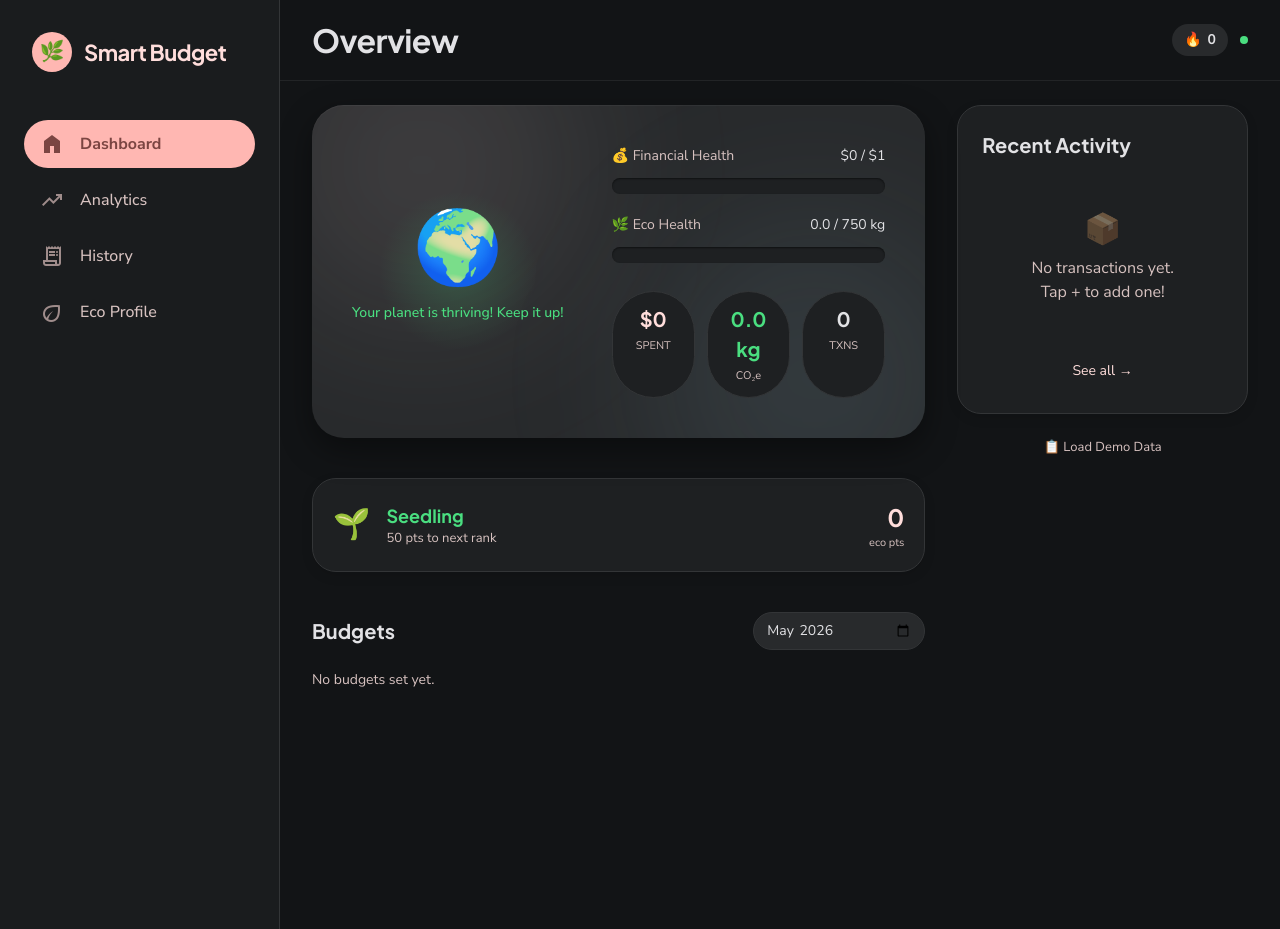
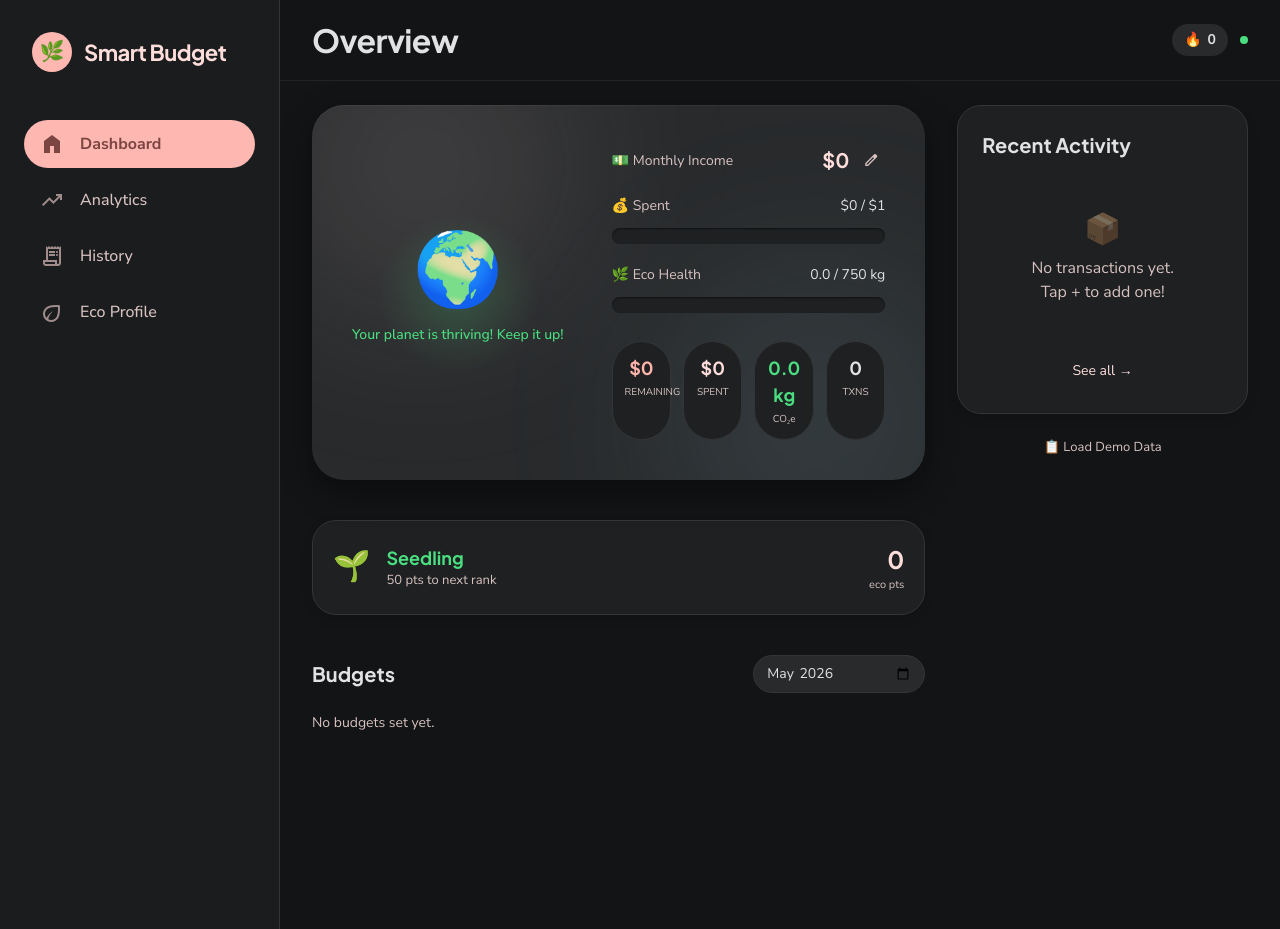
Before and after one commit to enzo9355/smart-budget-tester, a Flask app: page / in a window 1280 px wide. Shown: the top 929 px of the page. Run offline with Flask 3, Linux system fonts and the light colour scheme; data that the repository does not hold is empty; some libraries are stand-ins or nearby versions.

Commit message:
update: add monthly income setting with edit UI
- Add Setting model for key-value storage
- Add GET/POST /api/settings/income endpoints
- Add income display with edit button on dashboard summary card
- Financial health bar now uses income as denominator
- Add "Remaining" stat card (income - spent)
- Seed data includes default $12,000 monthly income

Co-Authored-By: Claude Opus 4.6 <noreply@anthropic.com>

```diff
--- a/app.py
+++ b/app.py
@@ -161,6 +161,13 @@ class MonthlySummary(db.Model):
         }
 
 
+class Setting(db.Model):
+    __tablename__ = "settings"
+    id    = db.Column(db.Integer, primary_key=True)
+    key   = db.Column(db.String(50), unique=True, nullable=False)
+    value = db.Column(db.String(200), nullable=False)
+
+
 # ── Helpers ──────────────────────────────────────────────────────────────────
 
 def month_range(month_str):
@@ -187,6 +194,28 @@ def status():
 def get_categories():
     """Return all categories with their carbon info for the frontend."""
     return jsonify(CARBON_CATEGORIES)
+
+
+# ── Monthly Income Setting ───────────────────────────────────────────────────
+
+@app.route("/api/settings/income", methods=["GET"])
+def get_income():
+    s = Setting.query.filter_by(key="monthly_income").first()
+    return jsonify({"monthly_income": float(s.value) if s else 0})
+
+
+@app.route("/api/settings/income", methods=["POST"])
+def set_income():
+    data = request.json or {}
+    amount = float(data.get("monthly_income", 0))
+    s = Setting.query.filter_by(key="monthly_income").first()
+    if s:
+        s.value = str(amount)
+    else:
+        s = Setting(key="monthly_income", value=str(amount))
+        db.session.add(s)
+    db.session.commit()
+    return jsonify({"monthly_income": float(s.value)})
 
 
 # ── Expenses ─────────────────────────────────────────────────────────────────
@@ -584,6 +613,7 @@ def seed():
     Expense.query.delete()
     Budget.query.delete()
     MonthlySummary.query.delete()
+    Setting.query.delete()
     db.session.commit()
 
     rows = [
@@ -626,6 +656,9 @@ def seed():
     ]
     for cat, lim in budgets:
         db.session.add(Budget(category=cat, monthly_limit=lim))
+
+    # Default monthly income
+    db.session.add(Setting(key="monthly_income", value="12000"))
 
     db.session.commit()
     return jsonify({"message": "Seed data loaded", "expenses": len(rows)})
--- a/templates/index.html
+++ b/templates/index.html
@@ -138,10 +138,26 @@ fontSize:{"body-md":["16px",{lineHeight:"24px",fontWeight:"400"}],"headline-lg-m
 
       <!-- Stats Bars -->
       <div class="flex flex-col gap-5 flex-1 w-full">
-        <!-- Financial Health -->
+        <!-- Monthly Income Setting -->
+        <div class="flex items-center justify-between">
+          <span class="font-label-lg text-[14px] text-on-surface-variant">💵 Monthly Income</span>
+          <div class="flex items-center gap-2">
+            <span class="font-headline-md text-[20px] text-primary" id="income-display">$0</span>
+            <button onclick="toggleIncomeEdit()" class="w-7 h-7 rounded-full flex items-center justify-center hover:bg-surface-variant transition-colors" title="Edit income">
+              <span class="material-symbols-outlined text-[16px] text-on-surface-variant">edit</span>
+            </button>
+          </div>
+        </div>
+        <!-- Income Edit (hidden by default) -->
+        <div id="income-editor" class="hidden flex items-center gap-2 -mt-2">
+          <input type="number" id="income-input" placeholder="Monthly income" min="0" step="100" class="flex-1 bg-surface-container-lowest border border-surface-variant rounded-xl px-3 py-2 text-sm text-on-surface focus:border-primary focus:outline-none">
+          <button onclick="saveIncome()" class="bg-primary text-on-primary font-bold px-4 py-2 rounded-xl text-sm hover:scale-[1.02] active:scale-95 transition-all">Save</button>
+          <button onclick="toggleIncomeEdit()" class="text-on-surface-variant hover:text-on-surface px-2 py-2 rounded-xl text-sm transition-colors">Cancel</button>
+        </div>
+        <!-- Income bar (Spent vs Income) -->
         <div class="flex flex-col gap-2">
           <div class="flex justify-between items-end mb-1">
-            <span class="font-label-lg text-[14px] text-on-surface-variant">💰 Financial Health</span>
+            <span class="font-label-lg text-[14px] text-on-surface-variant">💰 Spent</span>
             <span class="font-body-md text-[14px] text-on-surface" id="fin-label">$0 / $0</span>
           </div>
           <div class="h-4 w-full bg-surface-container rounded-full overflow-hidden shadow-[inset_0_1px_2px_rgba(0,0,0,0.5)] relative">
@@ -159,18 +175,22 @@ fontSize:{"body-md":["16px",{lineHeight:"24px",fontWeight:"400"}],"headline-lg-m
           </div>
         </div>
         <!-- Quick Stats -->
-        <div class="grid grid-cols-3 gap-3 mt-2">
+        <div class="grid grid-cols-4 gap-3 mt-2">
           <div class="bg-surface-container rounded-xl p-3 text-center border border-surface-variant">
-            <div class="font-headline-md text-[20px] text-primary" id="s-total">$0</div>
-            <div class="font-label-lg text-[11px] text-on-surface-variant mt-1">SPENT</div>
+            <div class="font-headline-md text-[18px] text-tertiary" id="s-remaining">$0</div>
+            <div class="font-label-lg text-[10px] text-on-surface-variant mt-1">REMAINING</div>
           </div>
           <div class="bg-surface-container rounded-xl p-3 text-center border border-surface-variant">
-            <div class="font-headline-md text-[20px] text-eco" id="s-carbon">0 kg</div>
-            <div class="font-label-lg text-[11px] text-on-surface-variant mt-1">CO₂e</div>
+            <div class="font-headline-md text-[18px] text-primary" id="s-total">$0</div>
+            <div class="font-label-lg text-[10px] text-on-surface-variant mt-1">SPENT</div>
           </div>
           <div class="bg-surface-container rounded-xl p-3 text-center border border-surface-variant">
-            <div class="font-headline-md text-[20px] text-on-surface" id="s-count">0</div>
-            <div class="font-label-lg text-[11px] text-on-surface-variant mt-1">TXNS</div>
+            <div class="font-headline-md text-[18px] text-eco" id="s-carbon">0 kg</div>
+            <div class="font-label-lg text-[10px] text-on-surface-variant mt-1">CO₂e</div>
+          </div>
+          <div class="bg-surface-container rounded-xl p-3 text-center border border-surface-variant">
+            <div class="font-headline-md text-[18px] text-on-surface" id="s-count">0</div>
+            <div class="font-label-lg text-[10px] text-on-surface-variant mt-1">TXNS</div>
           </div>
         </div>
       </div>
@@ -471,8 +491,14 @@ function goScreen(name){
 async function loadDashboard(){
   const month=document.getElementById('dash-month').value||CUR_MONTH;
   try{
-    const[stats,eco,carbon]=await Promise.all([api(`/api/stats/monthly?month=${month}`),api(`/api/carbon/eco-score?month=${month}`),api(`/api/carbon/summary?month=${month}`)]);
+    const[stats,eco,carbon,incomeData]=await Promise.all([api(`/api/stats/monthly?month=${month}`),api(`/api/carbon/eco-score?month=${month}`),api(`/api/carbon/summary?month=${month}`),api('/api/settings/income')]);
+    const income=incomeData.monthly_income||0;
+    const remaining=Math.max(0,income-stats.total);
+    document.getElementById('income-display').textContent='$'+fmt(income);
+    document.getElementById('income-input').value=income||'';
     document.getElementById('s-total').textContent='$'+fmt(stats.total);
+    document.getElementById('s-remaining').textContent='$'+fmt(remaining);
+    document.getElementById('s-remaining').style.color=remaining>0?'#dceac5':'#ffb4ab';
     document.getElementById('s-carbon').textContent=carbon.total_month.toFixed(1)+' kg';
     document.getElementById('s-count').textContent=stats.count;
     document.getElementById('streak-num').textContent=eco.streak;
@@ -483,14 +509,14 @@ async function loadDashboard(){
     document.getElementById('rank-sub').textContent=eco.next_rank_at?`${eco.next_rank_at-eco.eco_score} pts to next rank`:'Max rank achieved!';
     // Carbon stat color
     const cc=eco.monthly_carbon<300?'text-eco':eco.monthly_carbon<600?'text-[#fbbf24]':eco.monthly_carbon<900?'text-carbon':'text-error';
-    document.getElementById('s-carbon').className='font-headline-md text-[20px] '+cc;
-    // Financial bar
+    document.getElementById('s-carbon').className='font-headline-md text-[18px] '+cc;
+    // Financial bar — use income as denominator, fallback to budget total
     const budgets=await api(`/api/budgets?month=${month}`);
-    const totalBudget=budgets.reduce((s,b)=>s+b.monthly_limit,0)||1;
-    const finPct=Math.min(100,stats.total/totalBudget*100);
+    const finTotal=income>0?income:(budgets.reduce((s,b)=>s+b.monthly_limit,0)||1);
+    const finPct=Math.min(100,stats.total/finTotal*100);
     document.getElementById('fin-fill').style.width=finPct+'%';
     document.getElementById('fin-fill').style.background=finPct<70?'#c0ceab':finPct<90?'#e8d284':'#ffb4ab';
-    document.getElementById('fin-label').textContent=`$${fmt(stats.total)} / $${fmt(totalBudget)}`;
+    document.getElementById('fin-label').textContent=`$${fmt(stats.total)} / $${fmt(finTotal)}`;
     // Eco bar
     const ecoPct=Math.min(100,eco.monthly_carbon/eco.taiwan_avg*100);
     document.getElementById('eco-fill').style.width=ecoPct+'%';
@@ -710,6 +736,23 @@ async function saveTransaction(){
 }
 function resetAddForm(){document.getElementById('nlp-text').value='';document.getElementById('add-amount').value='';document.getElementById('add-note').value='';document.getElementById('add-date').value=TODAY;selectedCat='Restaurant';selectedEmotion='neutral';buildCatGrid();document.querySelectorAll('.mood-chip').forEach(b=>{const n=b.dataset.em==='neutral';b.className='mood-chip px-4 py-2 rounded-full text-sm font-semibold border transition-colors '+(n?'active border-primary bg-primary/10 text-primary':'border-surface-variant text-on-surface-variant')});updateCarbonEst()}
 function showEcoPop(msg,color){const el=document.createElement('div');el.className='eco-pop';el.style.color=color;el.textContent=msg;document.body.appendChild(el);setTimeout(()=>el.remove(),1000)}
+// ── Income Setting ──────────────────────────────────────────────────────────
+function toggleIncomeEdit(){
+  const ed=document.getElementById('income-editor');
+  ed.classList.toggle('hidden');
+  if(!ed.classList.contains('hidden'))document.getElementById('income-input').focus();
+}
+async function saveIncome(){
+  const val=parseFloat(document.getElementById('income-input').value);
+  if(!val||val<0){toast('Enter a valid amount','warn');return}
+  try{
+    await api('/api/settings/income',{method:'POST',headers:{'Content-Type':'application/json'},body:JSON.stringify({monthly_income:val})});
+    toast('Income updated!','success');
+    toggleIncomeEdit();
+    loadDashboard();
+  }catch(_){toast('Save failed','error')}
+}
+
 async function loadSeed(){if(!confirm('Load 20 demo transactions for May 2026?'))return;try{const r=await api('/api/seed');toast(`Demo loaded — ${r.expenses} transactions`,'success');loadDashboard()}catch(_){toast('Seed failed','error')}}
 function fmt(n){return Number(n).toFixed(0)}
 function esc(s){return String(s||'').replace(/&/g,'&amp;').replace(/</g,'&lt;').replace(/>/g,'&gt;').replace(/"/g,'&quot;')}
```
